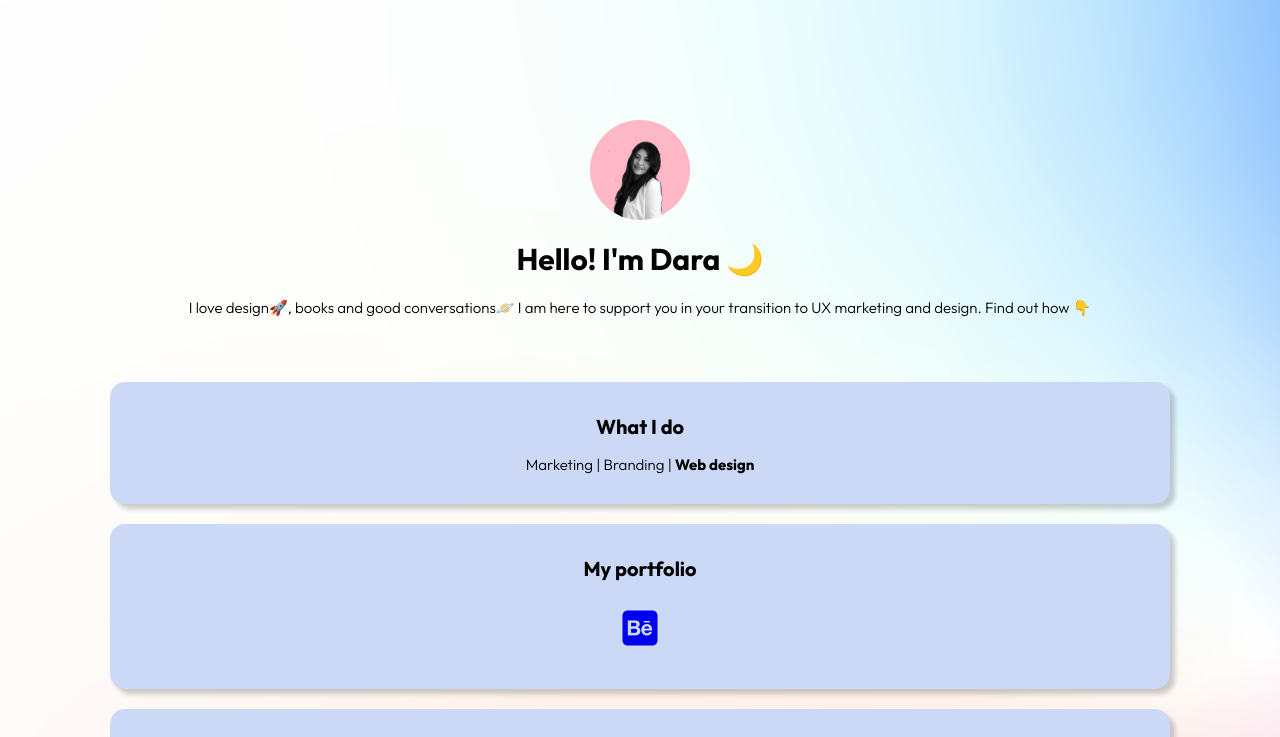
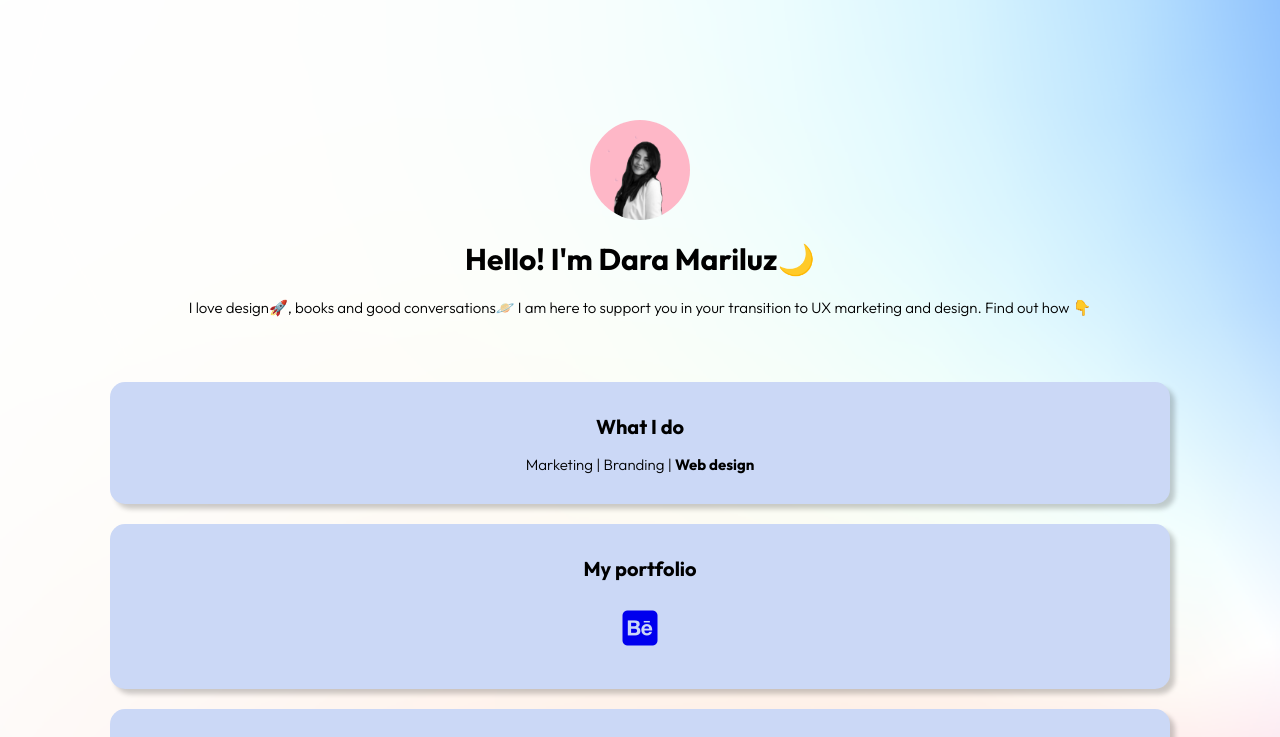
Before and after one commit to daramariluz/daratech, a plain HTML site: page index.html in a window 1280 px wide. Shown: the top 737 px of the page. Drawn offline with Linux system fonts and the light colour scheme.

Commit message:
Update index.html

```diff
--- a/index.html
+++ b/index.html
@@ -14,7 +14,7 @@
   <div>
     <div class="center">
       <img src="images/dara-perfil.png" alt="Dara´s profile picture">
-      <h1>Hello! I'm Dara 🌙</h1>
+      <h1>Hello! I'm Dara Mariluz🌙</h1>
       <p>
         I love design🚀, books and good conversations🪐
         I am here to support you in your transition to UX marketing and design. Find out how 👇
```
